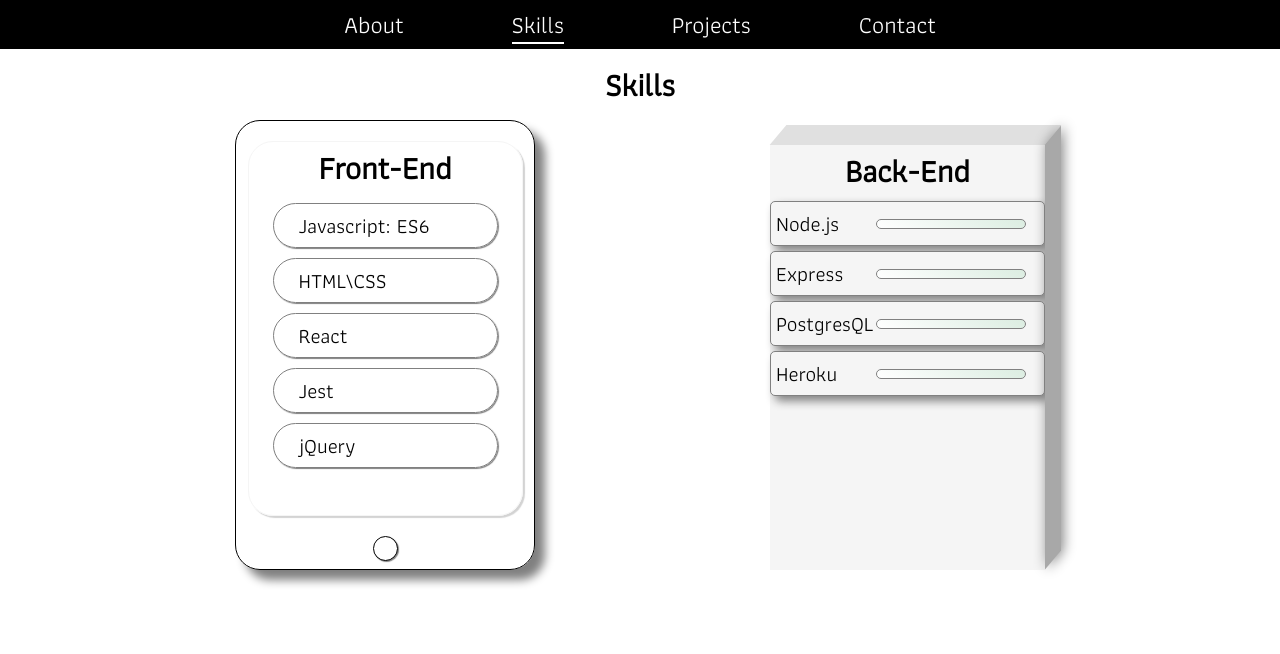
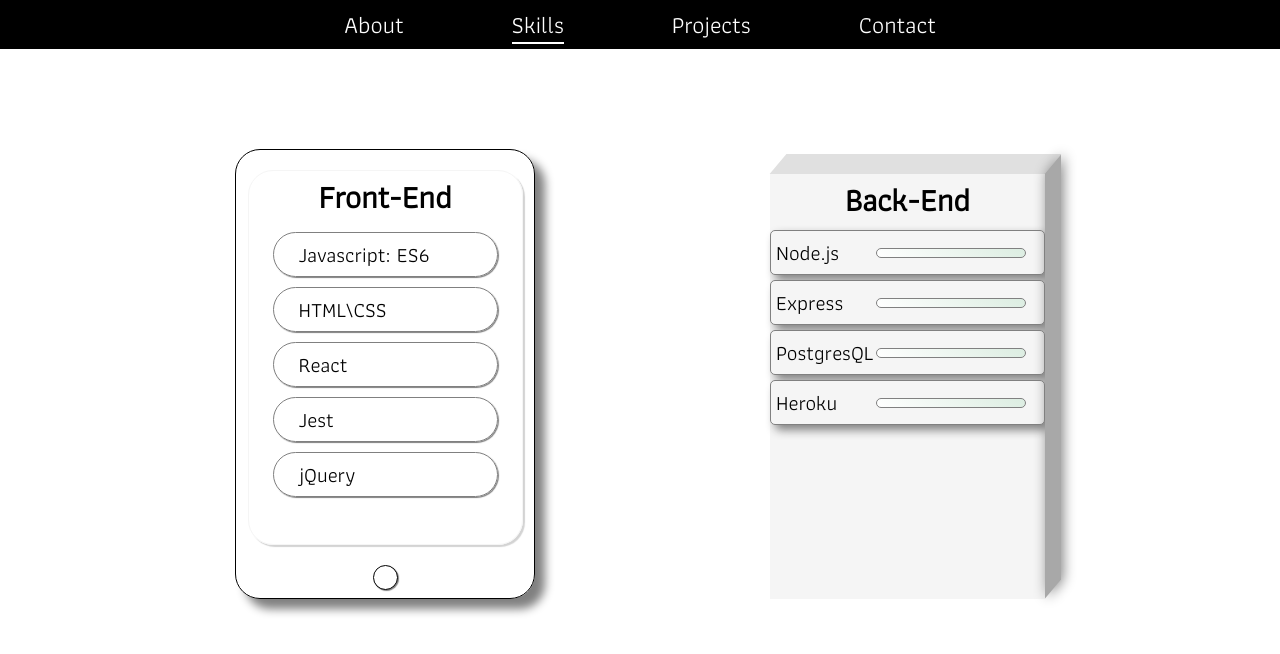
Before and after one commit to Drewlove/portfolio, a React (Create React App) app: page /skills in a window 1280 px wide. Shown: the top 654 px of the page. Built offline with nearby package versions, Linux system fonts and the light colour scheme; a web font is replaced by a local one.

Commit message:
Wrap section elements in div to dynamically center them based on screen size

```diff
--- a/src/Project.js
+++ b/src/Project.js
@@ -27,12 +27,14 @@
     const renderProjects = () => {
         return projects.map(key => {
             return(
-            <MockMobile key={key.id}>
+            <div className='viewport-wrapper' key={key.id}>
+            <MockMobile>
                 <ProjectScreen
                 imgSrc= {key.imgSrc}
                 text={key.text}
                 url={key.url}/>
             </MockMobile>
+            </div>
             )
         })
     }
@@ -42,7 +44,6 @@
     return(
         <>
         <div className="section-header">
-            <h1>Projects</h1>
         </div>
         <section className="section-projects">
             {renderProjects()}
--- a/src/Skills/BackEnd.js
+++ b/src/Skills/BackEnd.js
@@ -2,24 +2,24 @@
 
 const BackEnd = () => {
   return (
-    <div class="back-end-container">
+    <div className="back-end-container">
       <h2>Back-End</h2>
       <ul>
         <li>
-          <div class="back-end-text">Node.js</div>
-          <div class="back-end-lines"></div>
+          <div className="back-end-text">Node.js</div>
+          <div className="back-end-lines"></div>
         </li>
         <li>
-          <div class="back-end-text">Express</div>
-          <div class="back-end-lines"></div>
+          <div className="back-end-text">Express</div>
+          <div className="back-end-lines"></div>
         </li>
         <li>
-          <div class="back-end-text">PostgresQL</div>
-          <div class="back-end-lines"></div>
+          <div className="back-end-text">PostgresQL</div>
+          <div className="back-end-lines"></div>
         </li>
         <li>
-          <div class="back-end-text">Heroku</div>
-          <div class="back-end-lines"></div>
+          <div className="back-end-text">Heroku</div>
+          <div className="back-end-lines"></div>
         </li>
       </ul>
     </div>
--- a/src/Skills/Stack.js
+++ b/src/Skills/Stack.js
@@ -17,16 +17,11 @@
     return(
       <>
       <div className='section-header'>
-        <h2>Skills</h2>
-      {/* <button className='stack-header-button' onClick={e => this.handleClick(e)}>&#8250;</button> */}
       </div>
         <section className="section-skills">
-          <FrontEnd />
-          <BackEnd />
+          <div className='viewport-wrapper'><FrontEnd /></div>
+          <div className='viewport-wrapper'><BackEnd /></div>
         </section>
-        {/* <section className="section mobile">
-          {this.state.display === 'front-end' ? <FrontEnd /> : <BackEnd />}
-        </section>     */}
       </>
     )
   }
--- a/src/index.css
+++ b/src/index.css
@@ -98,10 +98,6 @@
 
 }
 
-
-
-
-
 .section-header{
   padding: 10px;
 }
@@ -109,6 +105,7 @@
 .section-projects {
   display: flex;
   justify-content: space-around;
+  flex-wrap: wrap;
 }
 
 .section-projects .mock-mobile-container:hover {
@@ -200,113 +197,6 @@
   padding: 15px;
 }
 
-/* .stack-header-button{
-  border: 1px solid black;
-  background-color: white;
-  color: black;
-  box-shadow: 2px 2px 5px grey;
-  font-size: 41px;
-  border-radius: 50%;
-  width: 60px;
-  font-weight: 900;
-  float: right;
-  position: relative;
-  top: -50px;
-}
-
-.stack-header-button:focus{
-  outline: none;
-}
-
-.stack-header-button:hover{
-  cursor: pointer;
-} */
-
-/* .section.mobile{
-  height: 90vh;
-  display: flex;
-  align-items: center;
-  width: 100%;
-  position: relative;
-  top: -40px;
-} */
-
-/* .stack-section.mobile>div{
-  margin: 0 auto;
-}
-
-.section.wide-screen{
-  display: none
-} */
-
-/* .stack-section-frontend-container {
-  border: 1px solid whitesmoke;
-  border-radius: 25px;
-  box-shadow: 1px 10px 10px grey;
-  padding: 10px;
-  width: 275px;
-  height: 425px;
-  margin: 0 auto;
-}
-
-.stack-section-frontend-container h2 {
-  text-align: center;
-  color: white;
-}
-
-.stack-section-frontend-container-dots {
-  margin-top: 10px;
-  margin-left: 5px;
-  display: inline-block;
-  height: 20px;
-  width: 20px;
-  border-radius: 50%;
-  box-shadow: 0px 2px 1px #aaa, inset 0px 0px 5px #fff;
-}
-
-.stack-section-frontend-container-dots.green {
-  background-color: green;
-}
-
-.stack-section-frontend-container-dots.red {
-  background-color: red;
-}
-
-.stack-section-frontend-container-dots.yellow {
-  background-color: yellow;
-}
-
-.stack-section-frontend-container ul {
-  list-style: none;
-  font-size: 21px;
-  padding: 0px;
-  color: white;
-}
-
-.stack-section-frontend-container li {
-  border: 1px solid grey;
-  border-radius: 25px;
-  padding: 10px;
-  width: 75%;
-  margin: 5px auto;
-  box-shadow: 1px 1px 1px grey;
-}
-
-.stack-section-frontend-container li > span {
-  margin-left: 10px;
-}
-
-.stack-section-frontend-container-power {
-  height: 15px;
-  width: 15px;
-  border: 1px solid black;
-  background-color: whitesmoke;
-  box-shadow: 1px 1px 5px lightgrey;
-  margin: 0px auto;
-  border-radius: 25px;
-  margin-top: 25px;
-} */
-
 .section-skills .back-end-container {
   background: var(--server-color-face);
   width: var(--server-width);
@@ -314,8 +204,6 @@
   position: relative;
   color: black;
   margin-top: 25px;
-  margin-top: 125px;
-  margin-bottom: 50px;
 }
 
 .section-skills .back-end-container::before {
@@ -402,26 +290,19 @@
   }
 }
 
+.viewport-wrapper{
+  height: 85vh;
+  margin-top: 10vh;
+}
+
 @media screen and (min-width: 600px) {
-  .section-skills .back-end-container{
+  /* .section-skills .back-end-container{
     margin-top: 25px;
     margin-bottom: 0px;
   }
-  /* .section.wide-screen{
-    display: flex;
-    justify-content: space-around;
-    align-items: center;
-    flex-wrap: wrap;
-    padding: 50px 0px;
-  }
 
-  .section.mobile{
-    display: none;
-  }
-
-  .stack-header-button{
-    display: none;
+  .section-skills .front-end-container{
+    margin-top: 50px;
+    margin-bottom: 0px;
   } */
-
-
 }
```
